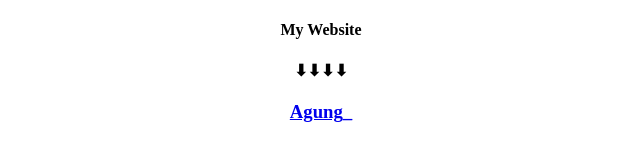
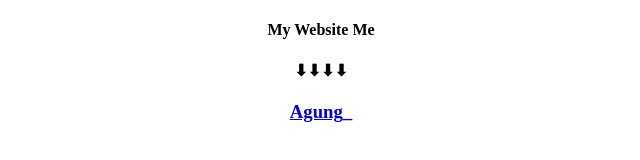
Before and after one commit to 1267363/untuk-kamu, a plain HTML site: page index.html in a window 1280 px wide. Shown: the full height of the page, 319-959 px from the left. Drawn offline with Linux system fonts and the light colour scheme.

Commit message:
index.html

```diff
--- a/index.html
+++ b/index.html
@@ -9,7 +9,7 @@
 </head>
 <body>
   <center>
-  <h4>My Website</h4>
+  <h4>My Website Me</h4>
   <h4>⬇⬇⬇⬇</h4>
   <a href="https://link-bio-agung.vercel.app"><h3>Agung_</a>
   </center>
```
